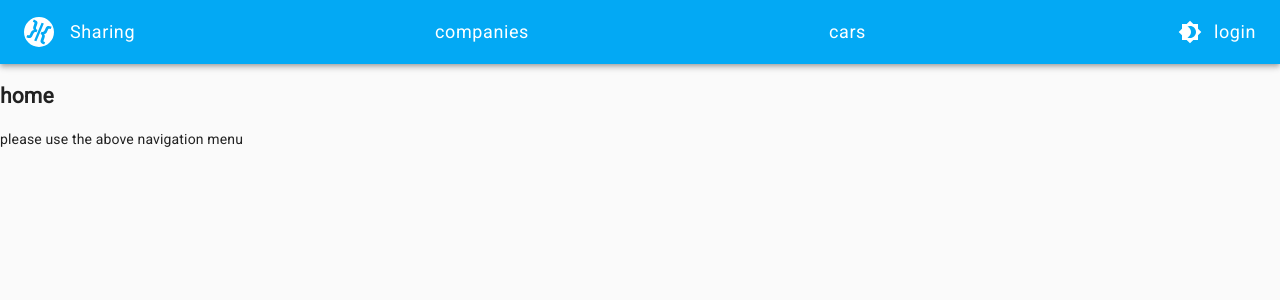
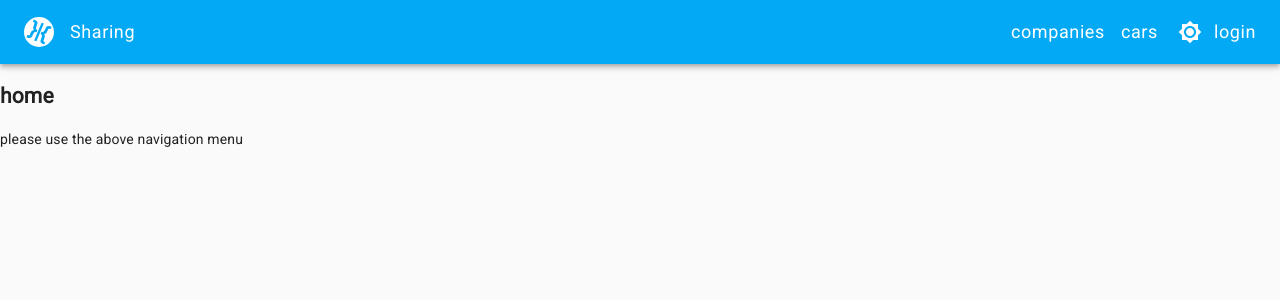
Before and after one commit to ibqn/react-graphql-example, a React (Create React App) app: page / in a window 1280 px wide. Shown: the top 300 px of the page. Built offline with nearby package versions, Linux system fonts and the light colour scheme; no server answers.

Commit message:
update dark mode switching

```diff
--- a/src/components/header.jsx
+++ b/src/components/header.jsx
@@ -1,6 +1,4 @@
-import React from "react"
-
-import { useTheme, makeStyles } from "@material-ui/core/styles"
+import { makeStyles } from "@material-ui/core/styles"
 import AppBar from "@material-ui/core/AppBar"
 import Toolbar from "@material-ui/core/Toolbar"
 import Typography from "@material-ui/core/Typography"
@@ -27,6 +25,12 @@ const useStyles = makeStyles((theme) => ({
     alignItems: "center",
     textDecoration: "none",
   },
+  nav: {
+    display: "flex",
+    alignItems: "center",
+    textDecoration: "none",
+    margin: theme.spacing(),
+  },
   auth: {
     display: "flex",
     alignItems: "center",
@@ -36,7 +40,7 @@ const useStyles = makeStyles((theme) => ({
     marginRight: theme.spacing(2),
     width: 30,
     height: 30,
-    fill: "#ffffffff",
+    fill: "white",
   },
   link: {
     color: "white",
@@ -46,9 +50,9 @@ const useStyles = makeStyles((theme) => ({
 }))
 
 const Header = () => {
-  const theme = useTheme()
-  const classes = useStyles(theme)
-  const changeTheme = useChangeTheme()
+  const classes = useStyles()
+  const [darkMode, changeTheme] = useChangeTheme()
+
   return (
     <AppBar position="static" className={classes.root}>
       <Toolbar>
@@ -60,13 +64,13 @@ const Header = () => {
           </Typography>
         </Link>
 
-        <Link to="/companies" className={classes.grow}>
+        <Link to="/companies" className={classes.nav}>
           <Typography variant="caption" className={classes.link} noWrap>
             companies
           </Typography>
         </Link>
 
-        <Link to="/cars" className={classes.grow}>
+        <Link to="/cars" className={classes.nav}>
           <Typography variant="caption" className={classes.link} noWrap>
             cars
           </Typography>
@@ -75,7 +79,7 @@ const Header = () => {
           title="Toggle light/dark mode"
           onClick={() => changeTheme()}
         >
-          {theme.palette.type === "light" ? (
+          {darkMode ? (
             <Brightness4Icon className={classes.icon} />
           ) : (
             <Brightness7Icon className={classes.icon} />
--- a/src/theme-provider.jsx
+++ b/src/theme-provider.jsx
@@ -1,4 +1,4 @@
-import React, {
+import {
   createContext,
   useContext,
   useState,
@@ -6,11 +6,7 @@ import React, {
   useCallback,
 } from "react"
 
-import {
-  MuiThemeProvider,
-  createMuiTheme,
-  useTheme,
-} from "@material-ui/core/styles"
+import { MuiThemeProvider, createMuiTheme } from "@material-ui/core/styles"
 
 import useMediaQuery from "@material-ui/core/useMediaQuery"
 import { lightBlue, grey } from "@material-ui/core/colors"
@@ -37,7 +33,7 @@ const ThemeProvider = ({ children, theme }) => {
 
   return (
     <MuiThemeProvider theme={memoTheme}>
-      <DarkModeContext.Provider value={setDarkMode}>
+      <DarkModeContext.Provider value={[darkMode, setDarkMode]}>
         {children}
       </DarkModeContext.Provider>
     </MuiThemeProvider>
@@ -45,14 +41,13 @@ const ThemeProvider = ({ children, theme }) => {
 }
 
 const useChangeTheme = () => {
-  const theme = useTheme()
-  const setDarkMode = useContext(DarkModeContext)
-  const changeTheme = useCallback(
-    () => setDarkMode(theme.palette.type === "light"),
-    [theme.palette.type, setDarkMode]
-  )
+  const [darkMode, setDarkMode] = useContext(DarkModeContext)
+  const changeTheme = useCallback(() => setDarkMode(!darkMode), [
+    darkMode,
+    setDarkMode,
+  ])
 
-  return changeTheme
+  return [darkMode, changeTheme]
 }
 
 export { ThemeProvider, useChangeTheme }
```
